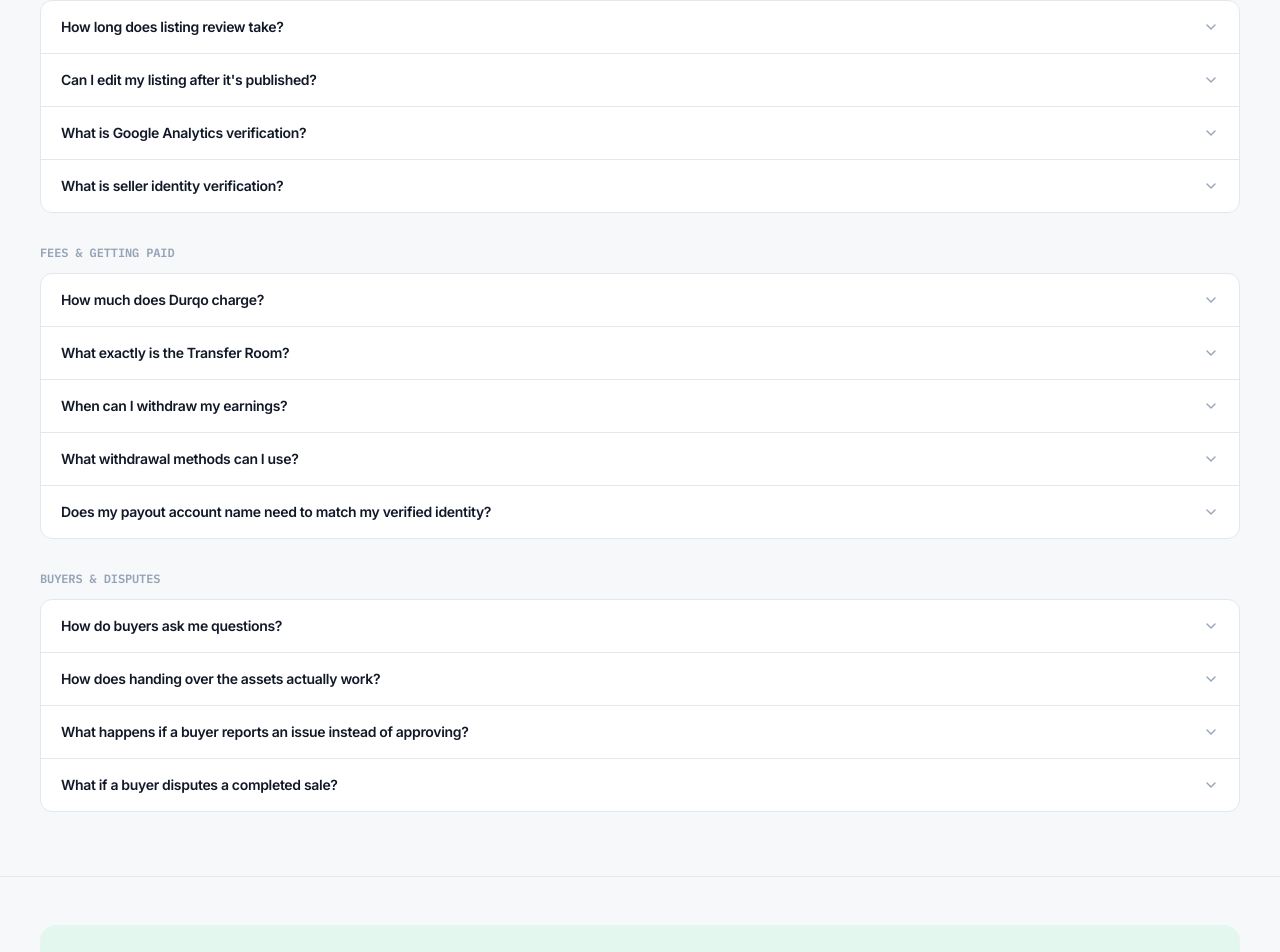
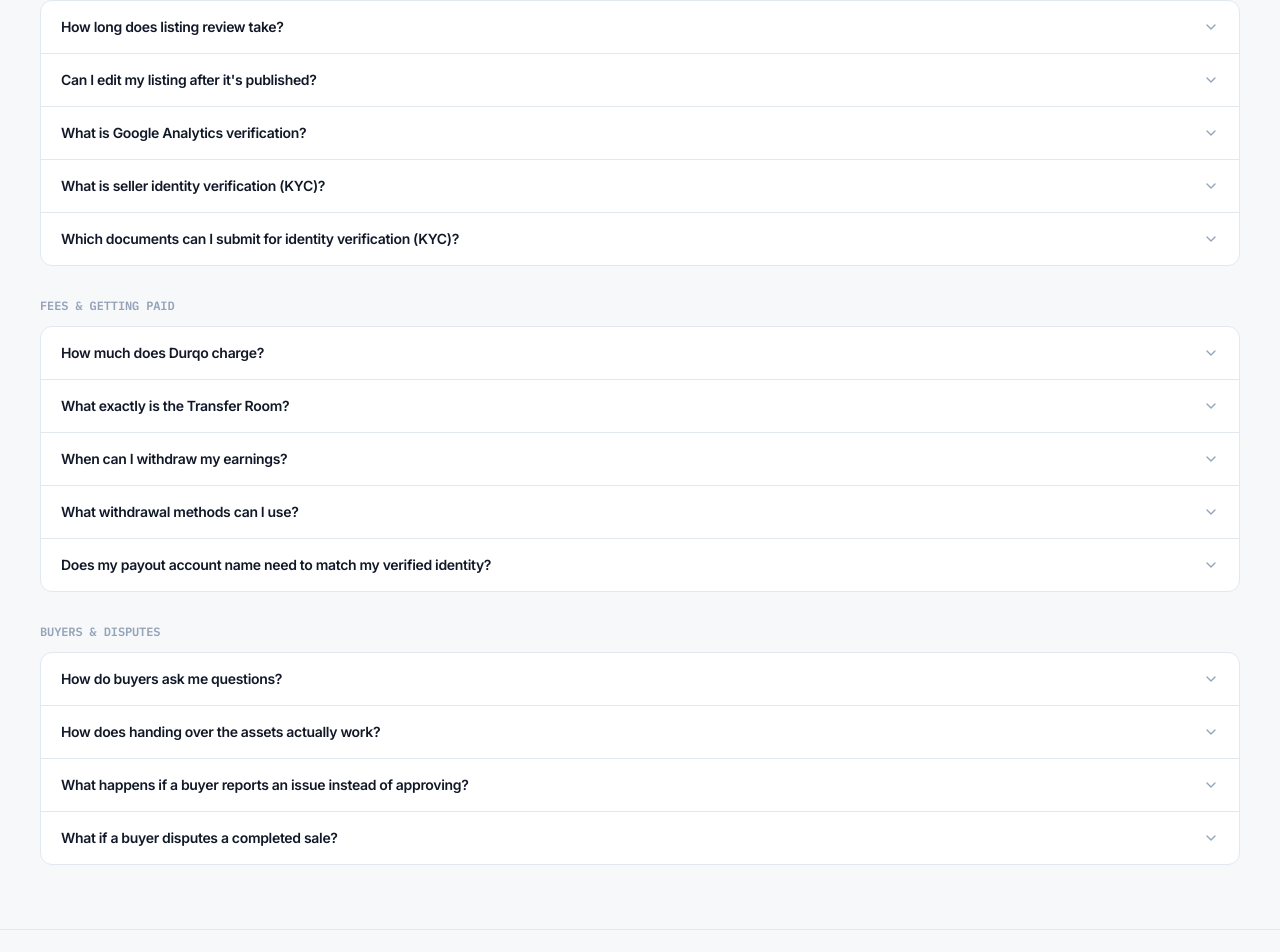
Before and after one commit to mdmanirmia/durqo-app, a Next.js app: page /seller-faq in a window 1280 px wide. Shown: the part 801-1753 px from the top of the page. Built offline with nearby package versions, Linux system fonts and the light colour scheme; no server answers.

Commit message:
KYC: add Birth Certificate + name KYC explicitly - seller-faq

```diff
--- a/src/app/seller-faq/page.tsx
+++ b/src/app/seller-faq/page.tsx
@@ -101,8 +101,12 @@ const FAQ_GROUPS = [
         answer: "An optional step where you connect your Google Analytics account so Durqo can confirm your real traffic numbers. Once reviewed, your listing shows a GA Verified badge that helps build buyer trust.",
       },
       {
-        question: "What is seller identity verification?",
-        answer: "An optional step where you upload an ID document from your dashboard. Once Durqo's team reviews and approves it, your profile shows a Verified badge. Getting the public badge is optional, but completing this same identity check is required before your very first withdrawal — see the Fees & getting paid section below.",
+        question: "What is seller identity verification (KYC)?",
+        answer: "An optional step where you upload an ID document from your dashboard. Once Durqo's team reviews and approves it, your profile shows a Verified badge. Getting the public badge is optional, but completing this same identity verification (KYC) is required before your very first withdrawal. See the Fees & getting paid section below.",
+      },
+      {
+        question: "Which documents can I submit for identity verification (KYC)?",
+        answer: "A Passport, National ID, Driving License or Birth Certificate. Choose one document type on the Verification page and upload a clear photo of it (front and back if applicable).",
       },
     ],
   },
@@ -154,7 +158,7 @@ const FAQ_GROUPS = [
       {
         question: "Does my payout account name need to match my verified identity?",
         answer:
-          "Yes. The account holder name you enter when requesting a withdrawal must match the legal name on your identity verification. Durqo's team checks this by hand as part of reviewing every payout request.",
+          "Yes. The account holder name you enter when requesting a withdrawal must match the legal name on your identity verification (KYC). Durqo's team checks this by hand as part of reviewing every payout request.",
       },
     ],
   },
```
